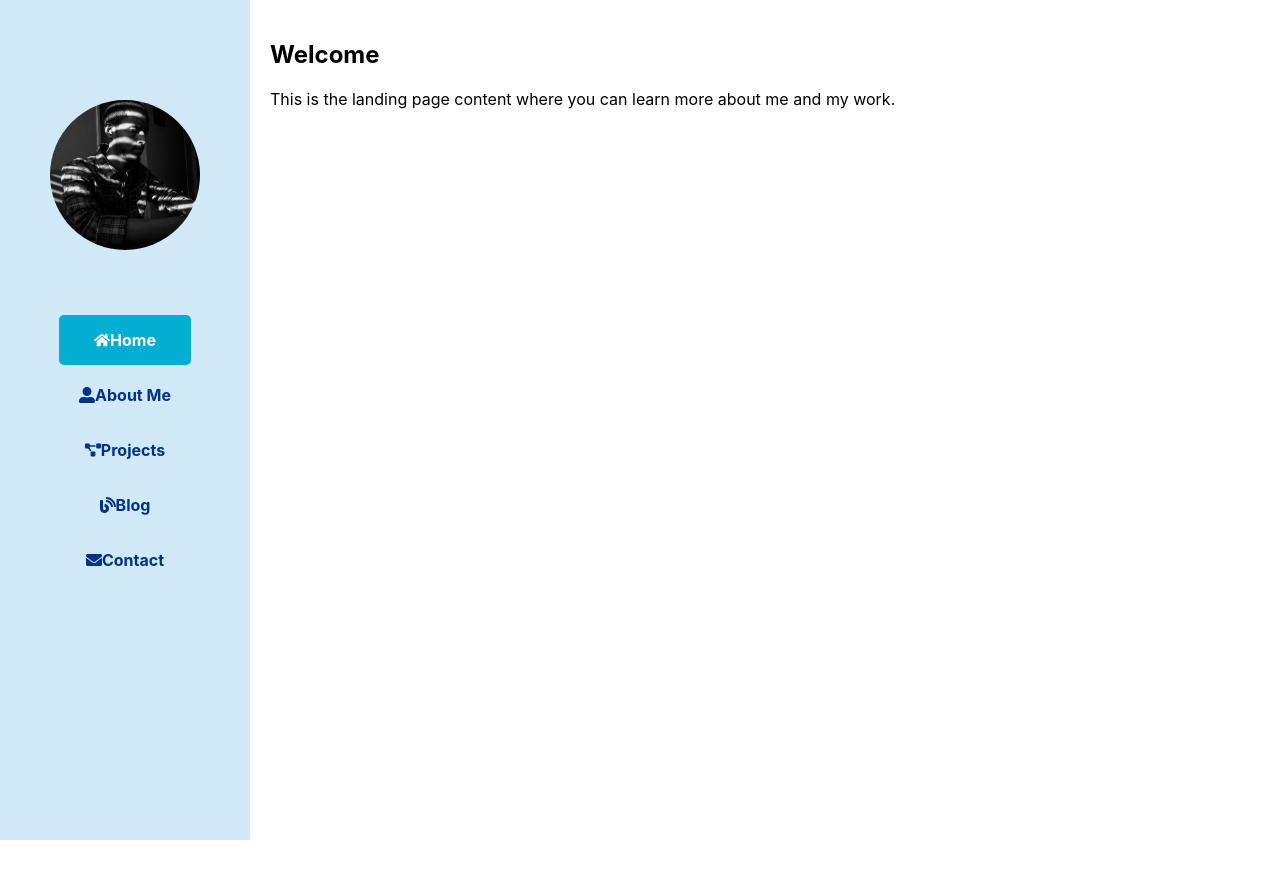
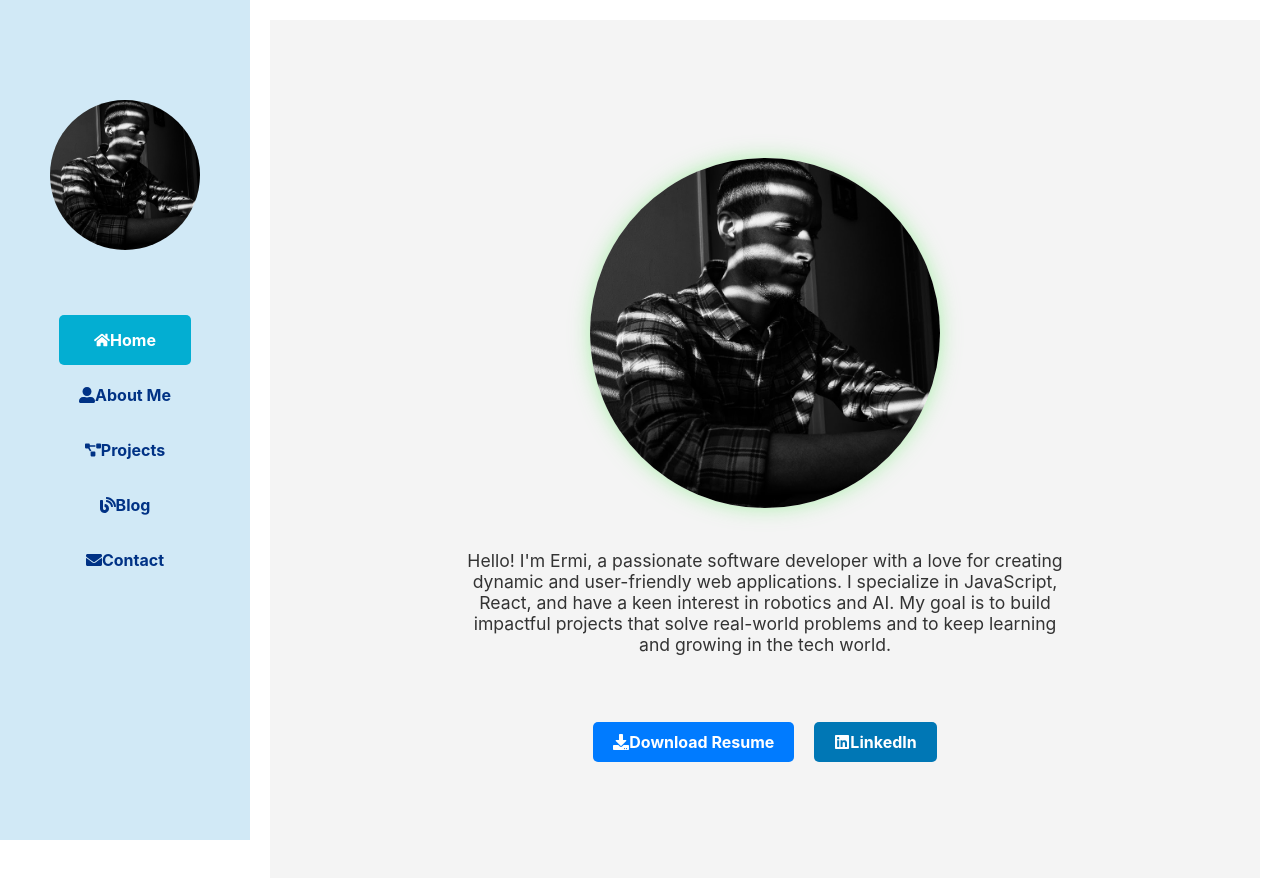
Before and after one commit to ErmiyasHailemichael/Ermi-s-corner, a React (Create React App) app: page / in a window 1280 px wide. Shown: the top 878 px of the page. Before the commit the page ends 800 px from the top, so only its background shows below. Built offline with nearby package versions, Linux system fonts and the light colour scheme.

Commit message:
home added

```diff
--- a/src/components/Home.js
+++ b/src/components/Home.js
@@ -1,11 +1,35 @@
 import React from "react";
+import { FaLinkedin, FaDownload } from "react-icons/fa";
+import "../styles/home.css";
 
 const Home = () => {
-    return(
-        <section>
-            <h1>Welcome</h1>
-            <p>This is the landing page content where you can learn more about me and my work.</p>
-        </section>
-    )
-}
+  return (
+    <section className="home-container">
+
+      <div className="profile-picture">
+        <img src="Ermibk.jpg" alt="Ermi" className="glow-effect" />
+      </div>
+
+
+      <div className="about-me">
+        <p>
+          Hello! I'm Ermi, a passionate software developer with a love for creating dynamic and user-friendly web applications.
+          I specialize in JavaScript, React, and have a keen interest in robotics and AI. My goal is to build impactful projects that
+          solve real-world problems and to keep learning and growing in the tech world.
+        </p>
+      </div>
+
+
+      <div className="button-container">
+        <a href="../Files/Logo/Ermiyas _Hailemichael.pdf" download className="icon-button download-button">
+          <FaDownload /> Download Resume
+        </a>
+        <a href="https://www.linkedin.com/in/ermiyas-haile/" target="_blank" rel="noopener noreferrer" className="icon-button linkedin-button">
+          <FaLinkedin /> LinkedIn
+        </a>
+      </div>
+    </section>
+  );
+};
+
 export default Home;
--- /dev/null
+++ b/src/styles/home.css
@@ -0,0 +1,84 @@
+.home-container {
+    display: flex;
+    flex-direction: column;
+    align-items: center;
+    justify-content: center;
+    text-align: center;
+    padding: 40px;
+    min-height: 100vh;
+    background-color: #f4f4f4;
+  }
+
+  .profile-picture {
+    margin-bottom: 20px;
+    position: relative;
+  }
+
+
+
+  .about-me {
+    max-width: 600px;
+    margin-bottom: 30px;
+    font-size: 1.1em;
+    color: #333;
+  }
+
+  .button-container {
+    display: flex;
+    gap: 20px;
+    margin-top: 20px;
+  }
+
+  .icon-button {
+    display: flex;
+    align-items: center;
+    justify-content: center;
+    text-decoration: none;
+    color: white;
+    padding: 10px 20px;
+    border-radius: 5px;
+    font-weight: bold;
+    transition: background-color 0.3s ease;
+  }
+
+  .download-button {
+    background-color: #007bff;
+  }
+
+  .linkedin-button {
+    background-color: #0077b5;
+  }
+
+  .icon-button:hover {
+    background-color: #0056b3;
+  }
+  @keyframes glow{
+    0%{
+      box-shadow: 0 0 10px rgba(0, 162, 232, 0.4);
+    }
+    250%{
+      box-shadow: 0 0 20px rgba(255, 105, 180, 0.5);
+    }
+    50%{
+      box-shadow: 0 0 10px rgba(255, 215, 0, 0.6);
+    }
+    75%{
+      box-shadow: 0 0 20px rgba(144, 238,144, 0.7);
+    }
+    100%{
+      box-shadow: 0 0 10px rgba(0, 162, 232, 0.8);
+    }
+  }
+  .profile-picture img {
+    width: 350px;
+    height: 350px;
+    border-radius: 50%;
+    object-fit: cover;
+    animation: glow 2s infinite;
+    /* box-shadow: 0 0 20px rgba(0, 162, 232, 0.8); */
+    transition: box-shadow 0.3s ease;
+  }
+
+  .profile-picture img:hover {
+    box-shadow: 0 0 40px rgba(0, 162, 232, 1);
+  }
```
Also changed, not shown: src/styles/navbar.css (deleted), 1 other file (tests, documents, lock files or other folders).
